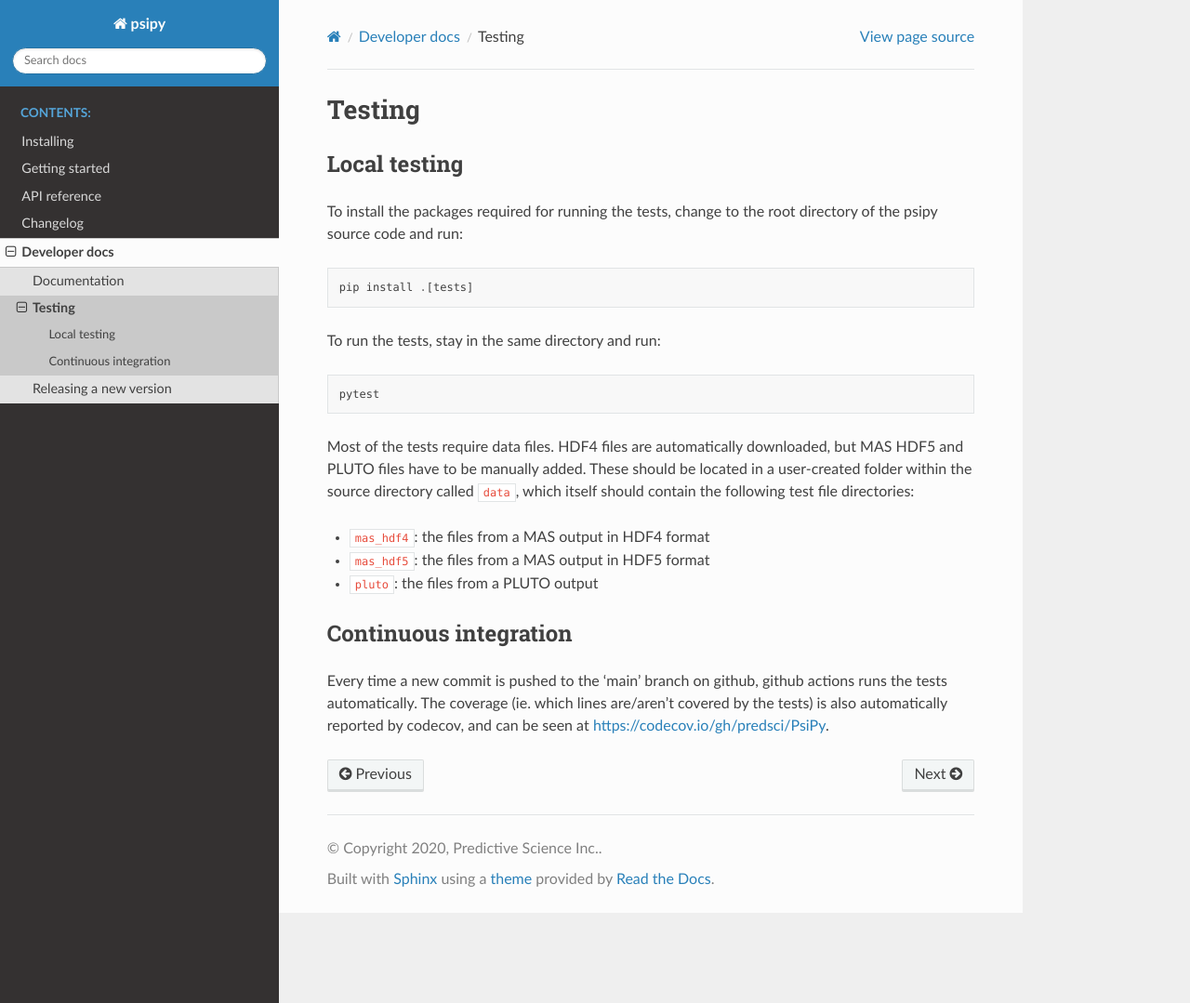
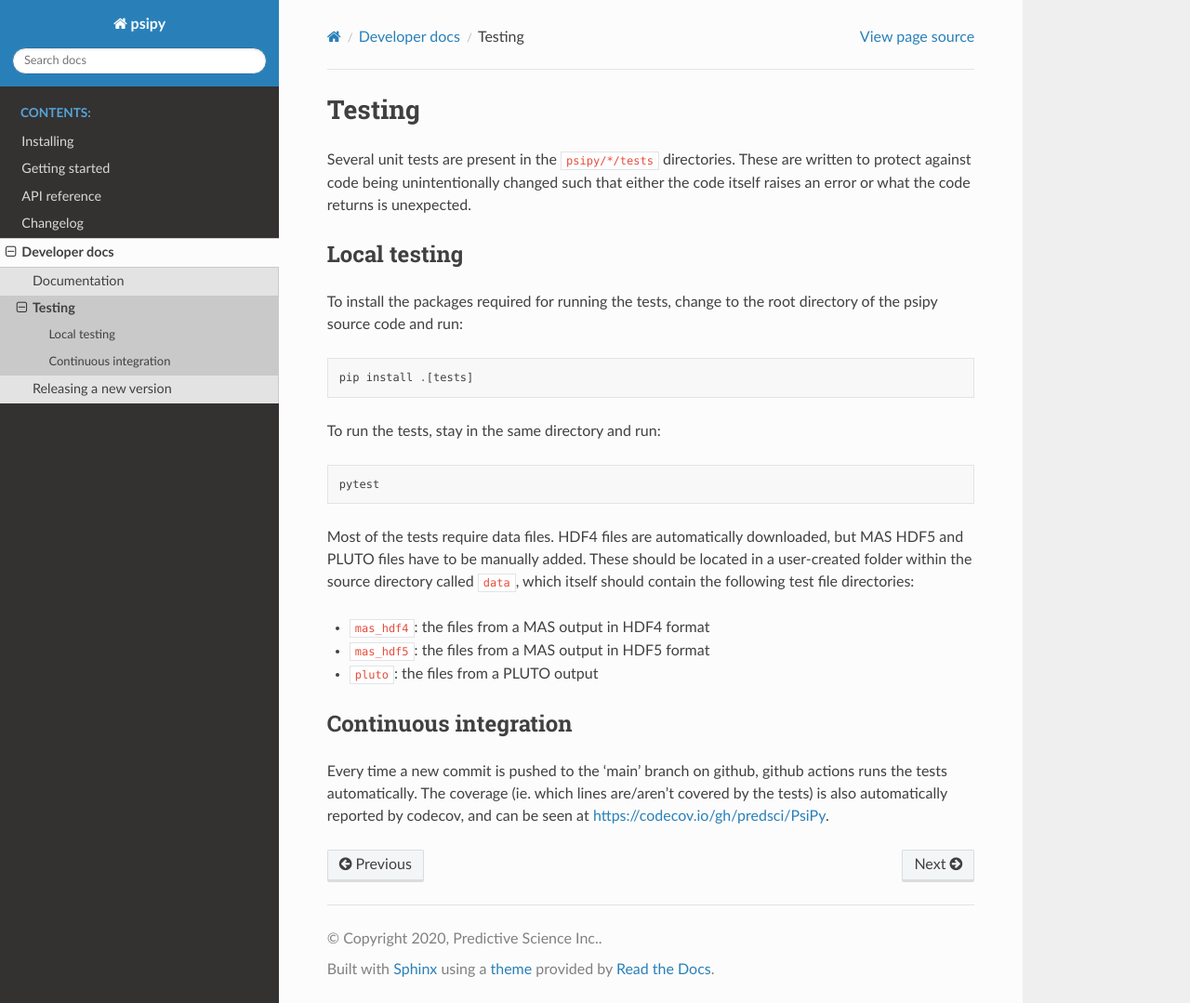
Before and after one commit to predsci/PsiPy, a Sphinx documentation site: the page built from docs/developer/tests.rst, in a window 1280 px wide and 1079 px high. Shown: the whole window at 93% size. Built offline with Sphinx 7.4.7 and the Read the Docs theme 2.0.0, drawn with Linux system fonts in a browser that asks for light colours; pages that are not in the unit, such as notebooks, are missing from menus.

Commit message:
Add more notes on tests

```diff
--- a/docs/developer/tests.rst
+++ b/docs/developer/tests.rst
@@ -1,5 +1,8 @@
 Testing
 =======
+Several unit tests are present in the ``psipy/*/tests`` directories. These
+are written to protect against code being unintentionally changed such that
+either the code itself raises an error or what the code returns is unexpected.
 
 Local testing
 -------------
```
